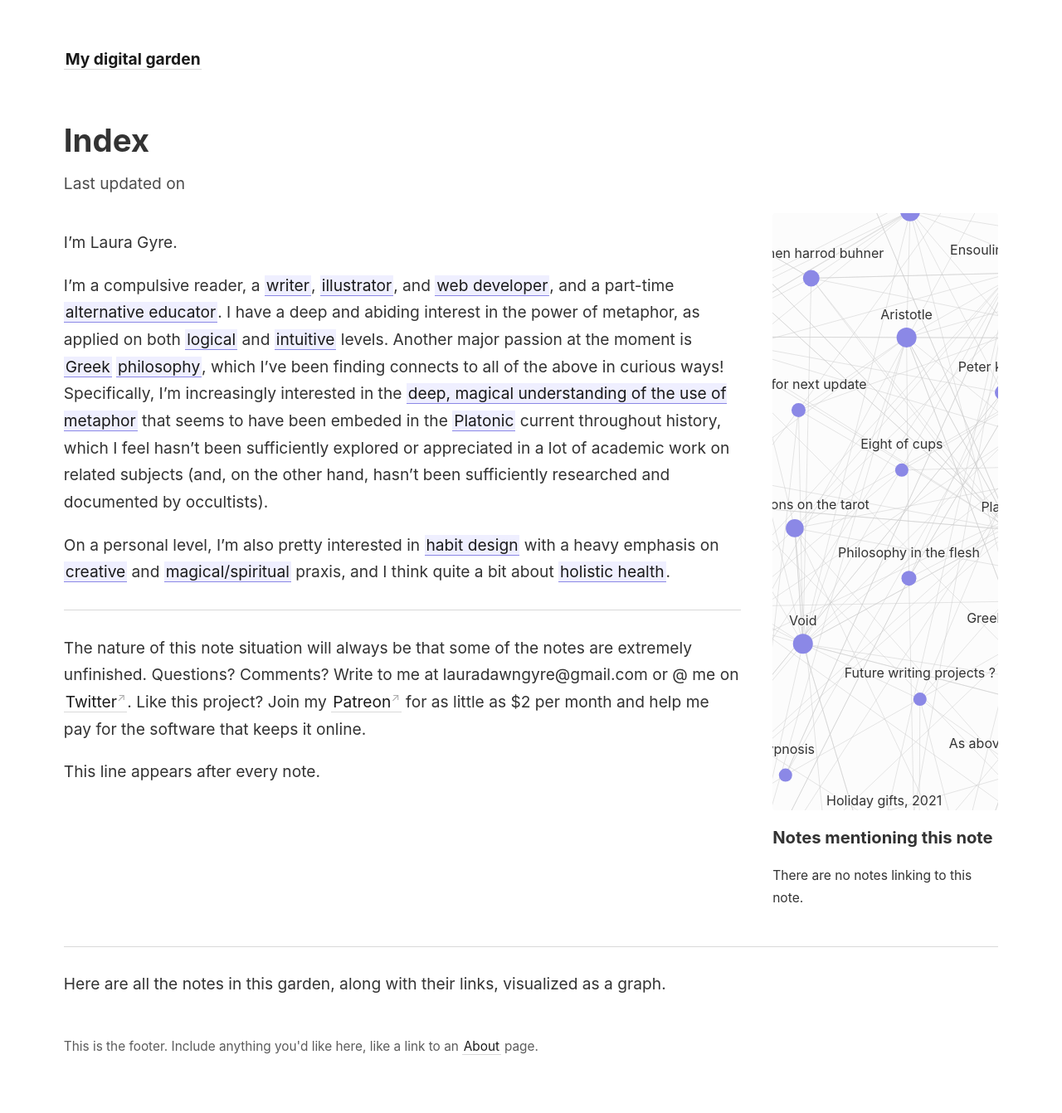
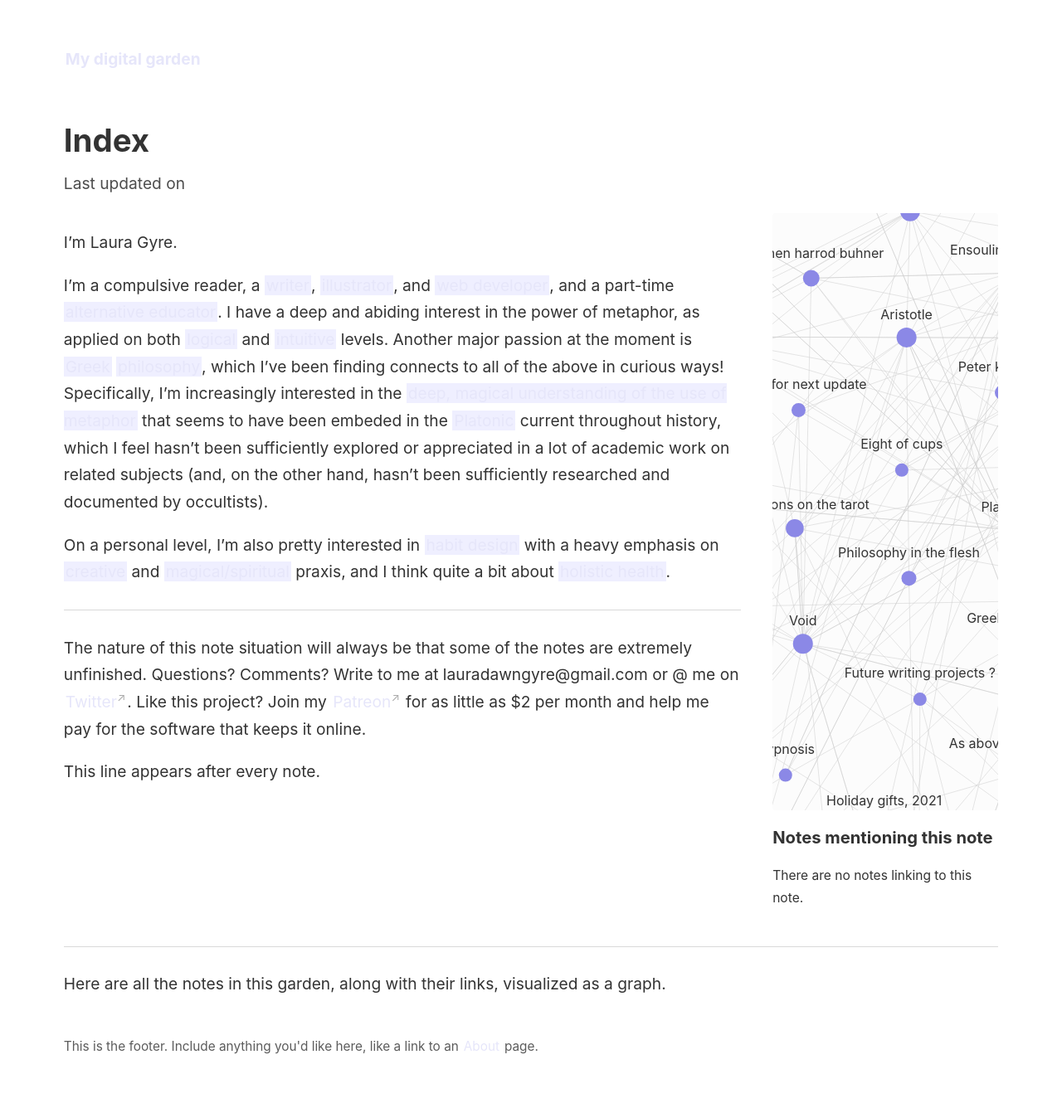
Before and after one commit to lauragyre/jekyll, a Jekyll site: the page built from _notes/About/index.md, in a window 1280 px wide. Shown: the whole page at 83% size. Built offline with Jekyll 4.4.1, drawn with Linux system fonts in a browser that asks for light colours.

Commit message:
link style 3

```diff
--- a/_sass/_style.scss
+++ b/_sass/_style.scss
@@ -79,11 +79,11 @@ a {
   transition: background 300ms;
   padding: 0 0.1em;
   text-decoration: none;
-  border-bottom: 1px solid $color-border;
-  color: $color-primary;
+  border-bottom: 0px solid $color-border;
+  color: lavender;
   &:hover {
-    color: black !important;
-    background: #fffaf1;
+    color: purple !important;
+
   }
   &:after {
     position: relative;
```
Also changed, not shown: 1 other file.
